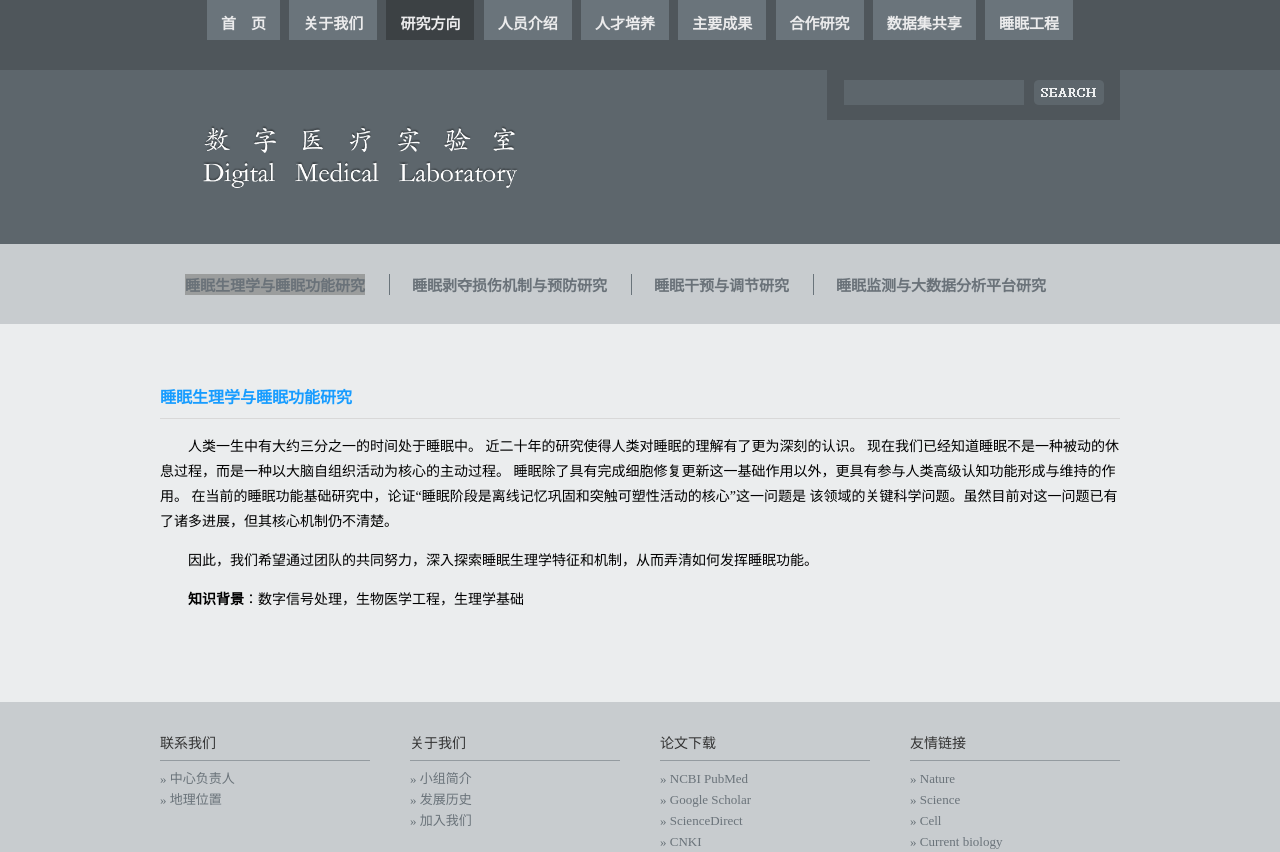
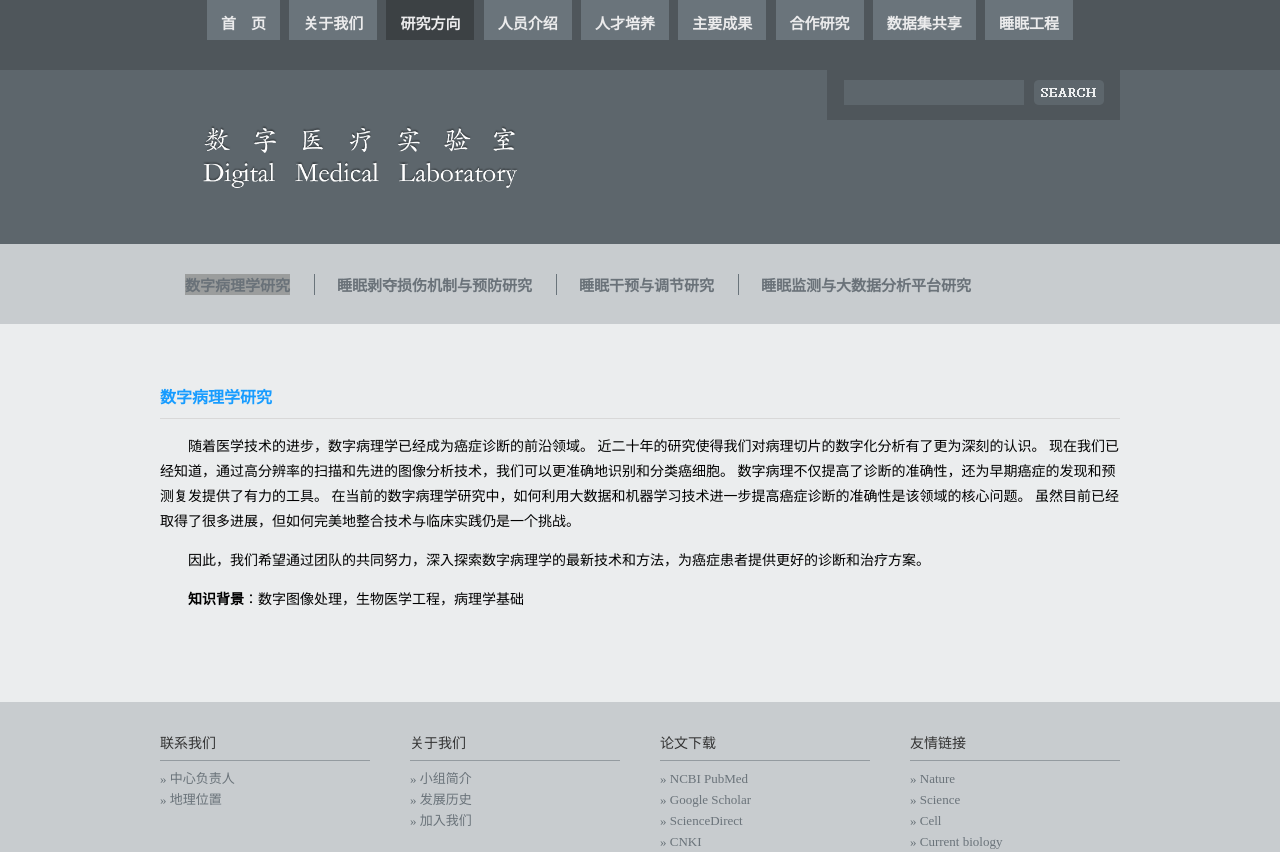
Before and after one commit to Yuan1z0825/djangoProject, a Django app: page /researchDir/index.html in a window 1280 px wide. Shown: the top 852 px of the page. Run offline with Django 3.2, Linux system fonts and the light colour scheme.

Commit message:
数字病理学页面修改，后面可以增加图片

```diff
--- a/app01/templates/researchDir/index.html
+++ b/app01/templates/researchDir/index.html
@@ -46,7 +46,7 @@
   <div id="quicknav" class="clear">   <!--#quicknav{text-align:center;}不能使他们居中-->
     <ul style="padding-left:25px;">
       <li class="active">
-	  <a href="index.html">睡眠生理学与睡眠功能研究</a>
+	  <a href="index.html">数字病理学研究</a>
       </li>
       <li>
 	  <a href="deprivation.html">睡眠剥夺损伤机制与预防研究</a>
@@ -65,16 +65,16 @@
   <div id="container" class="clear">
     <!-- ####################################################################################################### -->
     <!--div id="content"-->
-		<h1 style="font-weight:bold;">睡眠生理学与睡眠功能研究</h1>
-		<p>人类一生中有大约三分之一的时间处于睡眠中。
-		近二十年的研究使得人类对睡眠的理解有了更为深刻的认识。
-		现在我们已经知道睡眠不是一种被动的休息过程，而是一种以大脑自组织活动为核心的主动过程。
-		睡眠除了具有完成细胞修复更新这一基础作用以外，更具有参与人类高级认知功能形成与维持的作用。
-		在当前的睡眠功能基础研究中，论证“睡眠阶段是离线记忆巩固和突触可塑性活动的核心”这一问题是
-		该领域的关键科学问题。虽然目前对这一问题已有了诸多进展，但其核心机制仍不清楚。
-		</p>
-		<p>因此，我们希望通过团队的共同努力，深入探索睡眠生理学特征和机制，从而弄清如何发挥睡眠功能。</p>
-		<p><b>知识背景</b>：数字信号处理，生物医学工程，生理学基础</p>
+        <h1 style="font-weight:bold;">数字病理学研究</h1>
+        <p>随着医学技术的进步，数字病理学已经成为癌症诊断的前沿领域。
+        近二十年的研究使得我们对病理切片的数字化分析有了更为深刻的认识。
+        现在我们已经知道，通过高分辨率的扫描和先进的图像分析技术，我们可以更准确地识别和分类癌细胞。
+        数字病理不仅提高了诊断的准确性，还为早期癌症的发现和预测复发提供了有力的工具。
+        在当前的数字病理学研究中，如何利用大数据和机器学习技术进一步提高癌症诊断的准确性是该领域的核心问题。
+        虽然目前已经取得了很多进展，但如何完美地整合技术与临床实践仍是一个挑战。</p>
+        <p>因此，我们希望通过团队的共同努力，深入探索数字病理学的最新技术和方法，为癌症患者提供更好的诊断和治疗方案。</p>
+        <p><b>知识背景</b>：数字图像处理，生物医学工程，病理学基础</p>
+
 	  <br />
     <!-- ####################################################################################################### -->
   </div>
```
